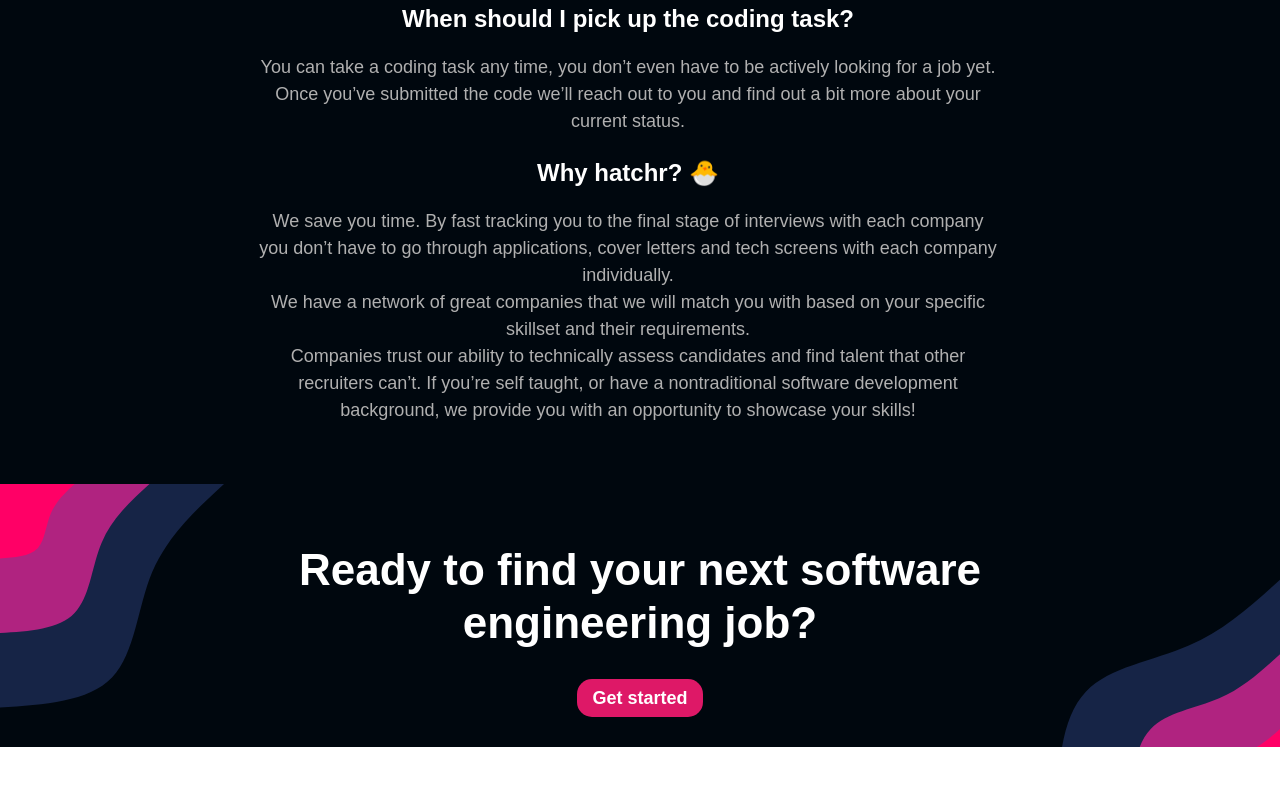
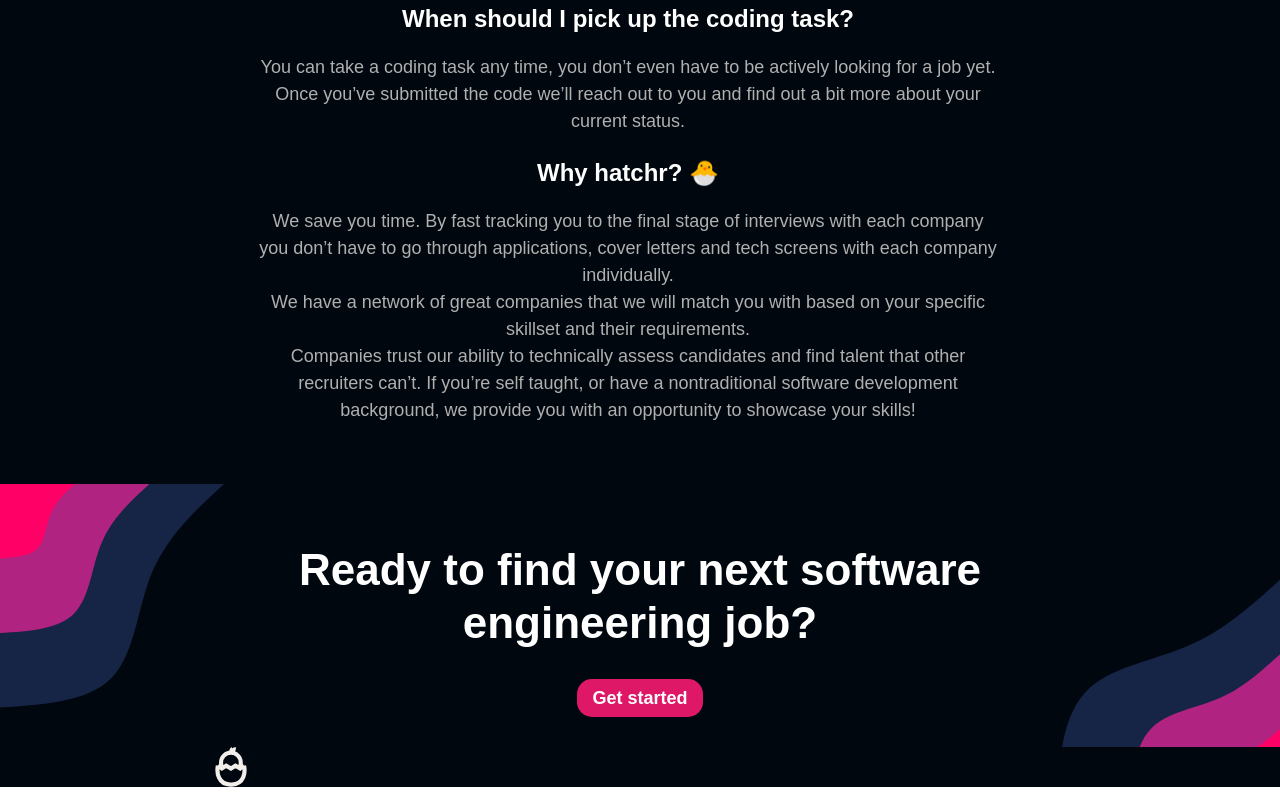
Before and after one commit to viranyidylan/hatchr-react-app, a React (Create React App) app: page / in a window 1280 px wide. Shown: the part 1740-2540 px from the top of the page. Built offline with nearby package versions, Linux system fonts and the light colour scheme; a web font is replaced by a local one.

Commit message:
footer exists and stuff, working on design

```diff
--- a/src/components/Footer/Footer.css
+++ b/src/components/Footer/Footer.css
@@ -3,6 +3,10 @@
   bottom: 0;
   width: 100%;
   height: fit-content;
+  display: block;
+
+  background-size: cover;
+  background-color: var(--charcoal);
 }
 
 .footer-container.container {
--- a/src/components/Footer/Footer.tsx
+++ b/src/components/Footer/Footer.tsx
@@ -1,14 +1,17 @@
 import React from "react";
-import { Container, Navbar } from "react-bootstrap";
+import { Col, Container, Stack } from "react-bootstrap";
+import { ReactComponent as Logo } from '../../@types/assets/hatchr-icon.svg';
+import './Footer.css';
 
 function Footer() {
   return (
     <div className="footer">
       <Container className="footer-container">
-        <h1> HELLO </h1>
+        <Stack gap={5} direction="horizontal">
+          <Logo height="40px"/>
+        </Stack>
       </Container>
     </div>
-
   );
 }
 
--- a/src/components/MenuBar/MenuBar.tsx
+++ b/src/components/MenuBar/MenuBar.tsx
@@ -22,11 +22,11 @@
 
   const navControl = () => {
     if (typeof window !== 'undefined') {
+      setExpanded(false);
       if (window.scrollY < 70) {
         setHidden(false);
       } else {
         setHidden(true);
-        setExpanded(false);
       }
     }
   };
--- a/src/pages/Home/Home.css
+++ b/src/pages/Home/Home.css
@@ -12,7 +12,7 @@
   padding-top: 180px;
   padding-bottom: 60px;
   height: fit-content;
-  width: 100vw;
+  width: 100%;
   background-image: url(../../@types/assets/hero-blob-scene.svg);
   background-size: cover;
   position: relative;
@@ -26,7 +26,7 @@
   position: relative;
   align-items: center;
   justify-content: center;
-  width: 65vw;
+  width: 65%;
   max-width: 750px;
  }
 
@@ -67,7 +67,7 @@
 
  .home-page-background-2 {
   height: fit-content;
-  width: 100vw;
+  width: 100%;
   background-color: var(--charcoal);
   background-size: cover;
   position: relative;
@@ -83,7 +83,7 @@
   padding-bottom: 100px;
   padding-top: 80px;
   color: var(--lightgrey);
-  width: 65vw;
+  width: 65%;
   text-align: left;
  }
 
@@ -97,7 +97,7 @@
   align-items: center;
   padding-bottom: 60px;
   color: var(--lightgrey);
-  width: 60vw;
+  width: 60%;
  }
 
  .faq-heading {
@@ -107,7 +107,7 @@
  .home-page-background-3 {
   padding-top: 60px;
   height: fit-content;
-  width: 100vw;
+  width: 100%;
   background-image: url(../../../src/@types/assets/cta-blob-scene.svg);
   background-size: cover;
   position: relative;
@@ -122,6 +122,6 @@
   align-items: center;
   padding-bottom: 30px;
   color: var(--lightgrey);
-  width: 65vw;
+  width: 65%;
   max-width: 750px;
  }
```
